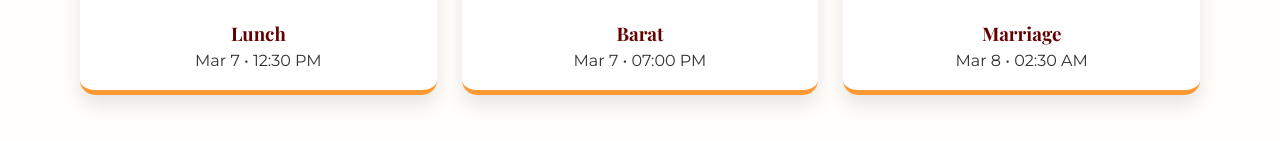
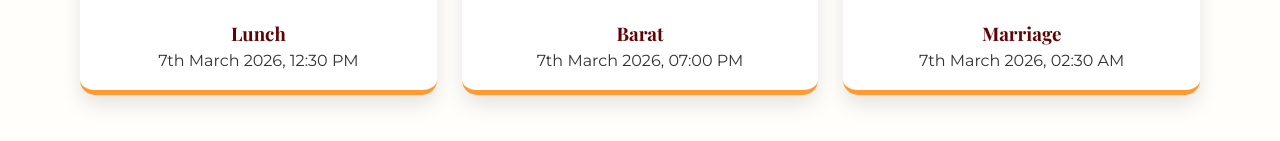
Before and after one commit to vamsitulugu/venky-divya-wedding, a plain HTML site: page index.html in a window 1280 px wide. Shown: the part 3647-3788 px from the top of the page. Drawn offline with nearby package versions, Linux system fonts and the light colour scheme.

Commit message:
Date Updated By Dinesh

```diff
--- a/index.html
+++ b/index.html
@@ -153,15 +153,15 @@
     <div class="cards">
         <div class="card reveal-up">
             <img src="https://media.istockphoto.com/id/1020058602/vector/traditional-diwali-celebration-at-home-with-food.jpg?s=612x612&w=0&k=20&c=PfSWitf5C4M4gAKTCyUTaO2WIisevU2Sy5cmgFri8ZI=">
-            <div class="card-content"><h3>Lunch</h3><p>Mar 7 • 12:30 PM</p></div>
+            <div class="card-content"><h3>Lunch</h3><p>7th March 2026, 12:30 PM</p></div>
         </div>
         <div class="card reveal-up">
             <img src="https://rukminim2.flixcart.com/image/480/480/kk2wl8w0/wallpaper/3/l/1/30-48-45-72-indian-wedding-barat-poster-barat-poster-doli-poster-original-imafzgbhpjsg9njm.jpeg?q=90">
-            <div class="card-content"><h3>Barat</h3><p>Mar 7 • 07:00 PM</p></div>
+            <div class="card-content"><h3>Barat</h3><p>7th March 2026, 07:00 PM</p></div>
         </div>
         <div class="card reveal-up">
             <img src="https://images.assetsdelivery.com/compings_v2/premiumstock/premiumstock1906/premiumstock190600012.jpg">
-            <div class="card-content"><h3>Marriage</h3><p>Mar 8 • 02:30 AM</p></div>
+            <div class="card-content"><h3>Marriage</h3><p>7th March 2026, 02:30 AM</p></div>
         </div>
     </div>
 </section>
```
